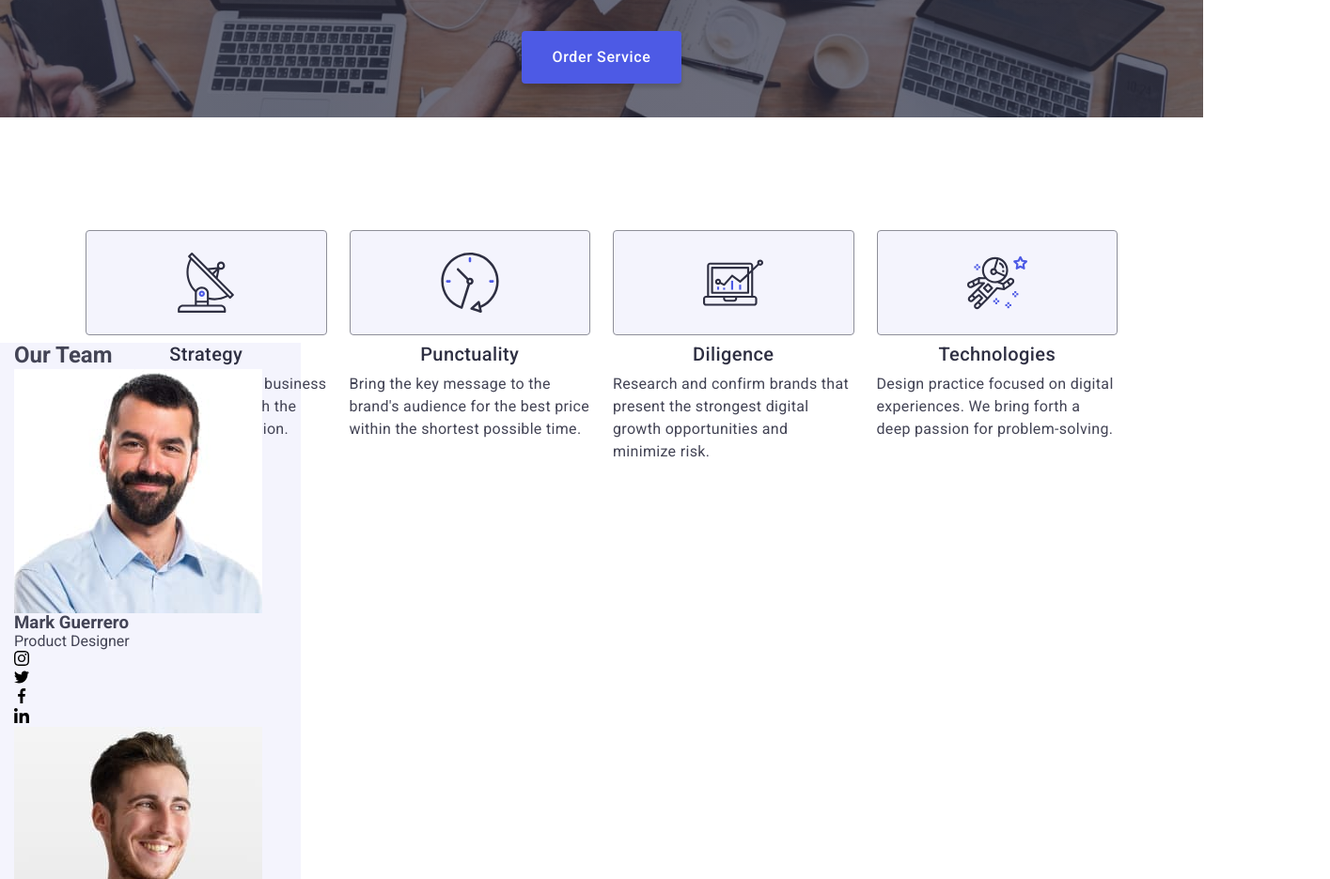
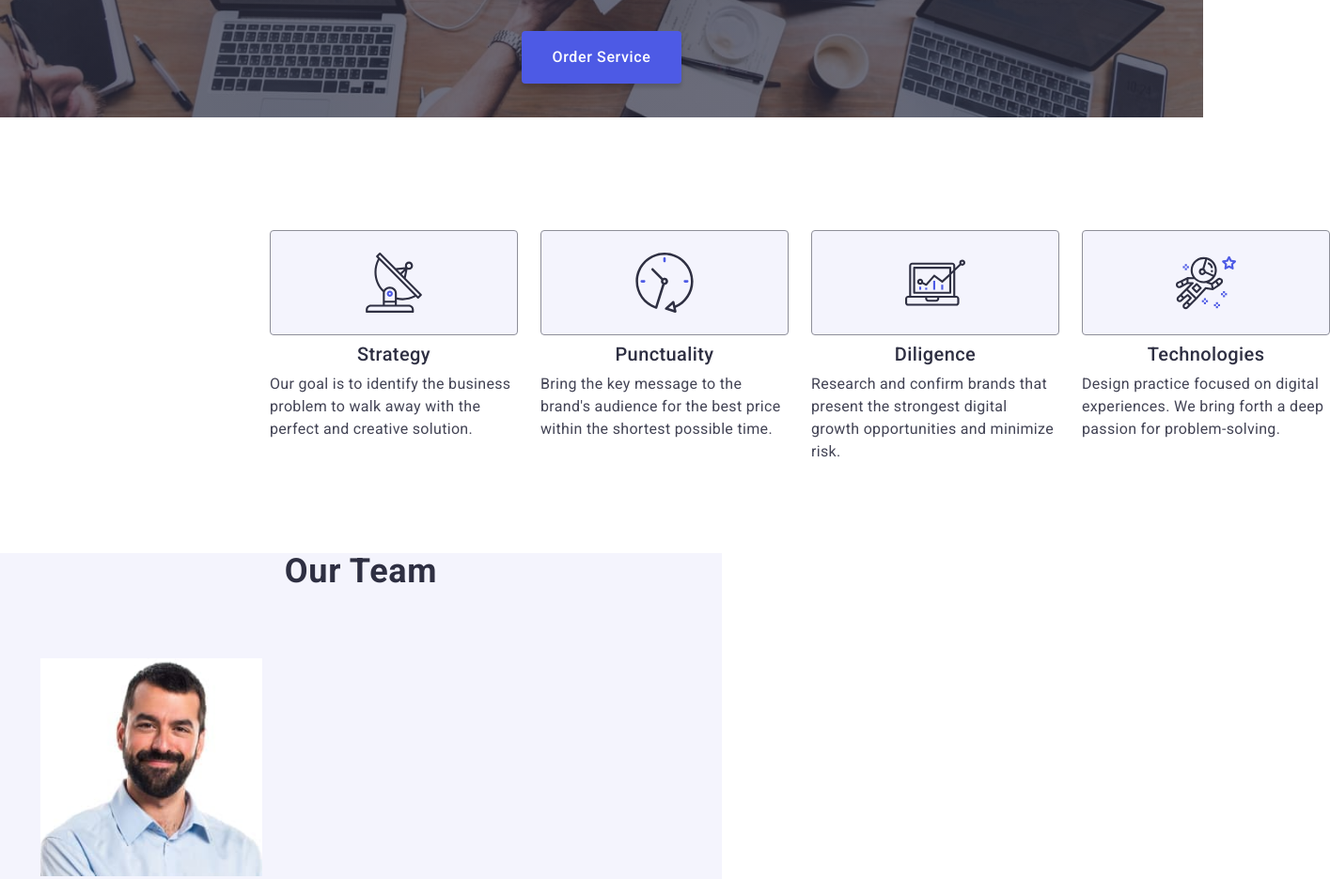
Before and after one commit to Julia-Druziaka/goit-markup-hw-06, a plain HTML site: page index.html in a window 1280 px wide. Shown: the part 384-1320 px from the top of the page at 94% size, 1415 px wide, since content can reach past the window. Drawn offline with nearby package versions, Linux system fonts and the light colour scheme.

Commit message:
commit message

```diff
--- a/css/styles-old.css
+++ b/css/styles-old.css
@@ -277,7 +277,6 @@ img {
 }
 
 .team-li {
-  background-color: #ffffff;
   border-radius: 0 0 4px 4px;
   width: calc((100% - 72px) / 4);
   box-shadow: 0px 1px 6px rgba(46, 47, 66, 0.08),
--- a/css/styles.css
+++ b/css/styles.css
@@ -29,6 +29,12 @@ img {
   display: block;
   max-width: 100%;
   height: auto;
+}
+
+.container {
+  max-width: 1158px;
+  padding: 0 15px;
+  margin: 0 auto;
 }
 
 visually-hidden {
@@ -507,11 +513,52 @@ button {
       ),
       url(../images/people-office-1desc-@2x.jpg);
   }
+
+  .typog {
+    margin-left: auto;
+    margin-right: auto;
+    margin-bottom: 48px;
+    font-weight: 700;
+    font-size: 56px;
+    line-height: 107%;
+    letter-spacing: 0.02em;
+    text-align: center;
+    color: #fff;
+    max-width: 496px;
+  }
+
+  .button {
+    font-family: "Roboto", sans-serif;
+    font-weight: 500;
+    font-size: 16px;
+    line-height: 150%;
+    letter-spacing: 0.04em;
+    color: #fff;
+    padding-top: 16px;
+    padding-bottom: 16px;
+    padding-left: 32px;
+    padding-right: 32px;
+    display: block;
+    min-width: 169px;
+    height: 56px;
+    border: none;
+    border-radius: 4px;
+    transition: background-color 250ms cubic-bezier(0.4, 0, 0.2, 1);
+  }
+
+  .button {
+    background-color: #4d5ae5;
+  }
+
+  .button:hover,
+  .button:focus {
+    background-color: #404bbf;
+  }
 }
 
 .title-section {
   width: 288px;
-  height: 696px;
+
   padding-right: 16px;
   padding-left: 16px;
   margin: 0 auto;
@@ -567,11 +614,12 @@ button {
 @media screen and (min-width: 768px) {
   .title-section {
     width: 736px;
-    height: 312px;
     padding-right: 16px;
     padding-left: 16px;
-    padding: 96px 0;
+    padding: 96px;
+    margin: 0 auto;
   }
+
   .title-list {
     display: flex;
     flex-wrap: wrap;
@@ -610,11 +658,11 @@ button {
 @media screen and (min-width: 1158px) {
   .title-section {
     padding: 120px 0;
-    width: 1128px;
-    height: 224px;
   }
 
   .title-list {
+    width: 1128px;
+    height: 224px;
     display: flex;
     gap: 24px;
   }
@@ -658,12 +706,129 @@ button {
 .team-section {
   background-color: #f4f4fd;
   width: 320px;
-  height: 2232px;
+}
+
+.team {
+  font-weight: 700;
+  font-size: 36px;
+  line-height: 111%;
+  letter-spacing: 0.02em;
+  text-align: center;
+  text-transform: capitalize;
+  color: #2e2f42;
+  margin-bottom: 72px;
+}
+
+.photo-team {
+  width: 264px;
+  height: 1928px;
+  padding-left: 28px;
+  display: flex;
+  flex-wrap: wrap;
+  gap: 72px;
+}
+
+.tem-li {
+  border-radius: 0 0 4px 4px;
+  padding: 0px 0px 32px 0px;
+  width: 264px;
+  box-shadow: 0 2px 1px 0 rgba(46, 47, 66, 0.08),
+    0 1px 1px 0 rgba(46, 47, 66, 0.16), 0 1px 6px 0 rgba(46, 47, 66, 0.08);
+}
+
+.content {
+  background: #ffffff;
+}
+
+.context {
+  padding-top: 32px;
+  padding-bottom: 32px;
+}
+
+.contenty {
+  font-weight: 500;
+  font-size: 20px;
+  line-height: 120%;
+  letter-spacing: 0.02em;
+  text-align: center;
+  text-transform: capitalize;
+  color: #2e2f42;
+  margin-bottom: 8px;
+}
+
+.texty {
+  font-weight: 400;
+  font-size: 16px;
+  line-height: 150%;
+  letter-spacing: 0.02em;
+  text-transform: capitalize;
+  text-align: center;
+  color: #434455;
+}
+
+.media {
+  display: flex;
+  justify-content: center;
+  gap: 24px;
+  margin-top: 8px;
+  margin-bottom: 32px;
+}
+
+.media-list {
+  width: 40px;
+  height: 40px;
+}
+
+.media-link {
+  width: 100%;
+  height: 100%;
+  background-color: #4d5ae5;
+  border-radius: 50%;
+  display: flex;
+  align-items: center;
+  justify-content: center;
+  transition: background-color 250ms cubic-bezier(0.4, 0, 0.2, 1);
+}
+
+.media-icon {
+  fill: #f4f4fd;
+}
+
+.media-link:hover,
+.media-link:focus {
+  background-color: #404bbf;
 }
 
 @media screen and (min-width: 768px) {
   .container {
     max-width: 768px;
+  }
+}
+
+@media screen and (min-width: 768px) {
+  .team-section {
+    width: 768px;
+    background-color: #f4f4fd;
+  }
+
+  .team {
+    font-weight: 700;
+    font-size: 36px;
+    line-height: 111%;
+    letter-spacing: 0.02em;
+    text-align: center;
+    color: #2e2f42;
+    margin-bottom: 72px 0;
+  }
+
+  .photo-team {
+    display: flex;
+    gap: 24px;
+  }
+
+  .tem-li {
+    border-radius: 0 0 4px 4px;
+    width: calc((100% - 24px) / 2);
   }
 }
 
```
